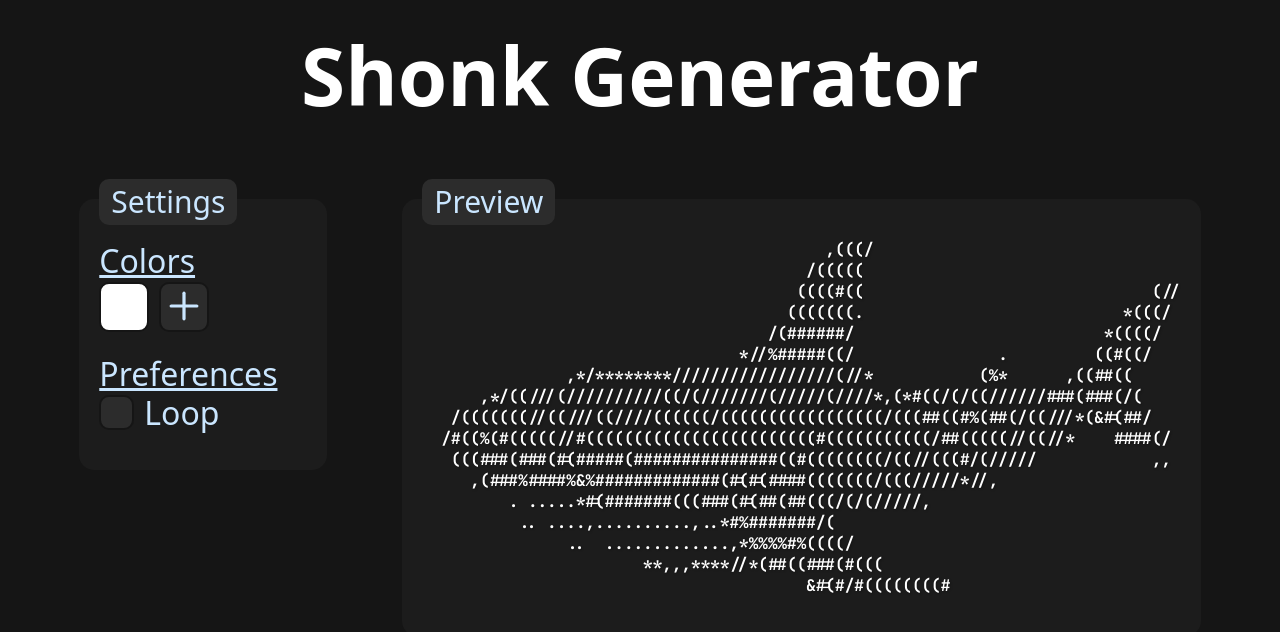
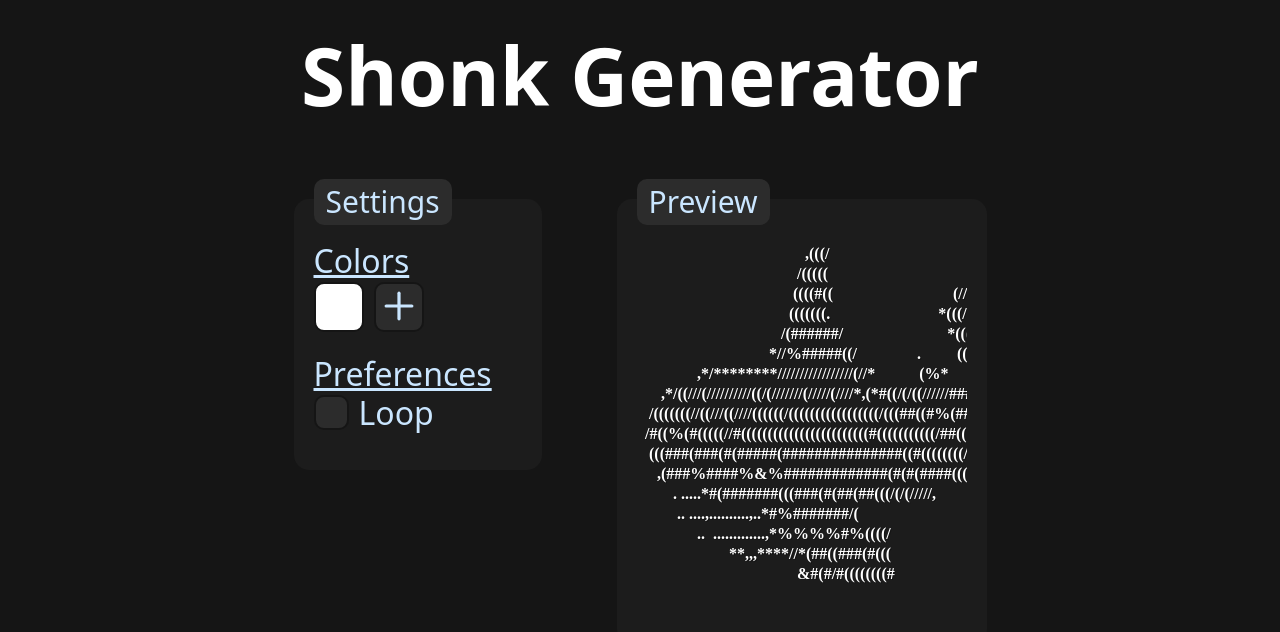
Before and after one commit to Kolpixx/shonk-generator, a React (Vite) app: page / in a window 1280 px wide. Shown: the top 632 px of the page. Built offline with nearby package versions, Linux system fonts and the light colour scheme; a web font is replaced by a local one.

Commit message:
canvas implementation

```diff
--- a/src/App.jsx
+++ b/src/App.jsx
@@ -1,16 +1,24 @@
+import { useState } from 'react'
 import './App.css'
 import Customization from './components/Customization/Customization'
 import Preview from './components/Preview/Preview'
 
 function App() {
+  const [colors, setColors] = useState(["#FFFFFF"]);
+
   return (
     <>
       <header>
         <h1>Shonk Generator</h1>
       </header>
       <main>
-        <Customization />
-        <Preview />
+        <Customization
+          colors={colors}
+          setColors={setColors}
+        />
+        <Preview
+          colors={colors}
+        />
       </main>
     </>
   )
--- a/src/components/Checkbox/Checkbox.jsx
+++ b/src/components/Checkbox/Checkbox.jsx
@@ -2,9 +2,8 @@ import './Checkbox.css'
 import { useEffect, useState } from "react"
 import { accentColor } from "../../consts";
 import { Check } from "lucide-react";
-import { updateShonk } from '../../utils';
 
-export default function Checkbox({ defaultValue }) {
+export default function Checkbox({ defaultValue, updateShonk }) {
     const [enabled, toggleEnabled] = useState(defaultValue);
 
     useEffect(() => {
--- a/src/components/ColorSelector/ColorSelector.jsx
+++ b/src/components/ColorSelector/ColorSelector.jsx
@@ -1,8 +1,7 @@
 import './ColorSelector.css'
 import { useEffect } from 'react';
-import { updateShonk } from '../../utils';
 
-export default function ColorSelector({color, index, colors, setColors}) {
+export default function ColorSelector({color, index, colors, setColors, updateShonk}) {
     function selectColor() {
         const input = document.createElement("input");
         input.type = "color";
--- a/src/components/Customization/Customization.jsx
+++ b/src/components/Customization/Customization.jsx
@@ -1,17 +1,13 @@
 import './Customization.css'
-import { updateShonk } from '../../utils'
-import { useEffect, useState } from 'react'
 import { Plus } from 'lucide-react'
 import { accentColor } from '../../consts'
 import ColorSelector from '../ColorSelector/ColorSelector'
 import Checkbox from '../Checkbox/Checkbox'
 
-export default function Customization() {
-    const [colors, setColors] = useState(["#FFFFFF"]);
-
-    useEffect(() => {
-        updateShonk();
-    }, [colors]);
+export default function Customization({ colors, setColors }) {
+    function updateShonk() {
+        setColors([...colors]);
+    }
 
     return (
         <section id="customization" data-title="Settings">
@@ -25,6 +21,7 @@ export default function Customization() {
                             index={index}
                             colors={colors}
                             setColors={setColors}
+                            updateShonk={updateShonk}
                         />
                     )}
                     <button className="pointer" id="add-color" onClick={() => {setColors([...colors, "#FFFFFF"])}}>
@@ -40,7 +37,10 @@ export default function Customization() {
                 <h2>Preferences</h2>
                 <div id="customization-preferences-settings">
                     <div className="settings-checkbox">
-                        <Checkbox defaultValue={false} />
+                        <Checkbox
+                            defaultValue={false}
+                            updateShonk={updateShonk}
+                        />
                         <label htmlFor="option-loop">Loop</label>
                     </div>
                 </div>
--- a/src/components/Preview/Preview.css
+++ b/src/components/Preview/Preview.css
@@ -1,8 +1,5 @@
 #preview {
     white-space: pre-wrap;
     font-family: "JetBrains Mono", system-ui;
-    & p {
-        filter: drop-shadow(1px 1px 1px rgba(0, 0, 0, 0.3));
-        font-weight: bold;
-    }
+    position: relative;
 }
--- a/src/components/Preview/Preview.jsx
+++ b/src/components/Preview/Preview.jsx
@@ -1,15 +1,44 @@
-import { default_shonk } from '../../shonks';
+import { useEffect } from 'react';
+import { default_shonk as shonk } from '../../shonks';
 import './Preview.css'
+import getLongestString from '../../utils';
 
-export default function Preview() {
-    const shonk = default_shonk();
-    const shonkArray = shonk.split(/\r\n|\n/);
+export default function Preview({ colors }) {
+    useEffect(() => {
+        const shonkArray = shonk.split(/\r\n|\n/);
+        const split = Math.round(shonkArray.length / colors.length);
+
+        const canvas = document.getElementById("preview-canvas");
+        const ctx = canvas.getContext("2d");
+        canvas.width = ctx.measureText(getLongestString(shonkArray)).width
+        canvas.height = shonkArray.length * 20 + 20;
+        ctx.font = "bold 16px JetBrains Mono";
+        ctx.shadowColor = "rgba(0, 0, 0, 0.3)";
+        ctx.shadowOffsetX = 1;
+        ctx.shadowOffsetY = 1;
+
+        // Bahahaha don't look at this!! :p
+        if (document.getElementById("option-loop").getAttribute("data-checked") === "true") {
+            for (let i = 0; i < shonkArray.length; i++) {
+                ctx.fillStyle = colors[i % colors.length];
+                ctx.fillText(shonkArray[i], 0, 20 * (i + 1));
+            }
+        } else {
+            let currentColor = -1;
+            for (let i = 0; i < shonkArray.length; i++) {
+                if (i % split === 0 && currentColor < colors.length - 1) {
+                    currentColor++;
+                }
+
+                ctx.fillStyle = colors[currentColor];
+                ctx.fillText(shonkArray[i], 0, 20 * (i + 1));
+            }
+        }
+    }, [colors]);
 
     return (
         <section id="preview" data-title="Preview">
-            {shonkArray.map((line, index) => {
-                return <p key={index} id={`preview-line-${index}`} style={{color: "white"}}>{line}</p>
-            })}
+            <canvas id="preview-canvas">Seems like your browser doesn't support the canvas element :P (The site won't work without it!!)</canvas>
         </section>
     )
 }
--- a/src/shonks.js
+++ b/src/shonks.js
@@ -1,5 +1,4 @@
-export function default_shonk() {
-    return `                                          ,(((/
+export const default_shonk = `                                          ,(((/
                                         /(((((
                                        ((((#((                              (//
                                       (((((((.                           *(((/
@@ -15,11 +14,9 @@ export function default_shonk() {
           .. ....,..........,..*#%#######/(
                ..  .............,*%%%%#%((((/
                        **,,,****//*(##((###(#(((
-                                        &#(#/#((((((((#`
-}
+                                        &#(#/#((((((((#`;
 
-export function secondary_shonk() {
-  return `  ⠀⠀⠀⠀⠀⠀⠀⠀⠀⠀⠀⠀⠀⠀⠀⠀⠀⠀⠀⠀⠀⠀⠀⠀⠀⠀⠀⠀⠀⠀⠀⠀⠀⣀⣤⣤⡄⠀⠀⠀⠀⠀⠀⠀⠀⠀⠀⠀⠀⠀⠀⠀⠀⠀⠀⠀⠀⠀⠀⠀⠀⠀
+export const secondary_shonk = `  ⠀⠀⠀⠀⠀⠀⠀⠀⠀⠀⠀⠀⠀⠀⠀⠀⠀⠀⠀⠀⠀⠀⠀⠀⠀⠀⠀⠀⠀⠀⠀⠀⠀⣀⣤⣤⡄⠀⠀⠀⠀⠀⠀⠀⠀⠀⠀⠀⠀⠀⠀⠀⠀⠀⠀⠀⠀⠀⠀⠀⠀⠀
 ⠀⠀⠀⠀⠀⠀⠀⠀⠀⠀⠀⠀⠀⠀⠀⠀⠀⠀⠀⠀⠀⠀⠀⠀⠀⠀⠀⠀⠀⠀⠀⠀⢀⣴⣿⣿⣿⡿⠀⠀⠀⠀⠀⠀⠀⠀⠀⠀⠀⠀⠀⠀⠀⠀⠀⠀⠀⠀⠀⠀⠀⠀⠀⠀
 ⠀⠀⠀⠀⠀⠀⠀⠀⠀⠀⠀⠀⠀⠀⠀⠀⠀⠀⠀⠀⠀⠀⠀⠀⠀⠀⠀⠀⠀⠀⢀⣴⣿⣿⣿⣿⡿⠁⠀⠀⠀⠀⠀⠀⠀⠀⠀⠀⠀⠀⠀⠀⠀⠀⠀⠀⠀⠀⠀⠀⠀⠀⠀⠀
 ⠀⠀⠀⠀⠀⠀⠀⠀⠀⠀⠀⠀⠀⠀⠀⠀⠀⠀⠀⠀⠀⠀⠀⠀⠀⠀⠀⠀⠀⣠⣾⣿⣿⣿⣿⣿⡇⠀⠀⠀⠀⠀⠀⠀⠀⠀⠀⠀⠀⠀⠀⠀⠀⠀⠀⠀⠀⠀⠀⠀⠀⠀⠀⠀
@@ -35,5 +32,4 @@ export function secondary_shonk() {
 ⠀⠀⠀⠀⠙⠲⣖⣤⣤⣆⣤⣀⣄⣄⣀⣀⣀⠀⠈⠉⠉⠛⠛⠻⠿⣿⣿⣿⣿⣿⣿⣿⣿⡿⡿⠿⠿⠿⠿⣿⣿⣿⠿⠿⠛⠛⠛⠉⠉⠀⠀⠀⠀⠀⠀⠀⠀⠀⠀⠀⠀⠀⠀⠀
 ⠀⠀⠀⠀⠀⠀⠀⠉⠛⠯⣍⣉⠉⠋⠝⠉⠋⠅⠐⠀⠀⠀⠀⠀⠀⠻⣿⣿⣿⣿⣿⣿⣿⣿⣶⣅⣰⠦⠗⠛⠉⠁⠀⠀⠀⠀⠀⠀⠀⠀⠀⠀⠀⠀⠀⠀⠀⠀⠀⠀⠀⠀⠀⠀
 ⠀⠀⠀⠀⠀⠀⠀⠀⠀⠀⠀⠈⠉⠙⠒⣓⣒⣒⡒⠢⠤⠤⠦⠤⠦⠶⣬⡟⢿⣿⣿⣿⣿⣿⣿⣿⣿⣷⣦⣤⣀⠀⠀⠀⠀⠀⠀⠀⠀⠀⠀⠀⠀⠀⠀⠀⠀⠀⠀⠀⠀⠀⠀⠀
-⠀⠀⠀⠀⠀⠀⠀⠀⠀⠀⠀⠀⠀⠀⠀⠀⠀⠀⠀⠀⠀⠀⠀⠀⠀⠀⠀⠀⠀⠈⠙⠛⠿⠿⢿⣿⣿⣿⣿⣿⣿⡿⠆⠀⠀⠀⠀⠀⠀⠀⠀⠀⠀⠀⠀⠀⠀⠀⠀⠀⠀⠀⠀⠀`
-}
+⠀⠀⠀⠀⠀⠀⠀⠀⠀⠀⠀⠀⠀⠀⠀⠀⠀⠀⠀⠀⠀⠀⠀⠀⠀⠀⠀⠀⠀⠈⠙⠛⠿⠿⢿⣿⣿⣿⣿⣿⣿⡿⠆⠀⠀⠀⠀⠀⠀⠀⠀⠀⠀⠀⠀⠀⠀⠀⠀⠀⠀⠀⠀⠀`;
--- a/src/utils.js
+++ b/src/utils.js
@@ -1,43 +1,5 @@
-import { default_shonk } from "./shonks";
-
-export function generateShonk(colors) {
-    console.log("test", colors);
+export default function getLongestString(arr) {
+    return arr.reduce((a, b) => {
+        return a.length > b.length ? a : b;
+    });
 }
-
-// bahahhaha don't look at this :p
-export function updateShonk() {
-    console.log("Updating Shonk...");
-
-    const shonk = default_shonk();
-    const shonkArray = shonk.split(/\r\n|\n/);
-
-    // Get user colors
-    const colors = [];
-    const colorPickerClass = Array.from(document.getElementsByClassName("color-picker"));
-
-    if (colorPickerClass.length === 0) { // Fallback
-        colors.push("#FFFFFF");
-    } else {
-        Array.from(document.getElementsByClassName("color-picker")).forEach((element) => {
-            colors.push(element.getAttribute("data-color"));
-            console.log("Registered color", element.getAttribute("data-color"));
-        });
-    }
-
-    const split = Math.round(shonkArray.length / colors.length);
-
-    if (document.getElementById("option-loop").getAttribute("data-checked") === "true") {
-        for (let i = 0; i < shonkArray.length; i++) {
-            document.getElementById(`preview-line-${i}`).style.color = colors[i % colors.length];
-        }
-    } else {
-        let currentColor = -1;
-        for (let i = 0; i < shonkArray.length; i++) {
-            if (i % split === 0 && currentColor < colors.length - 1) {
-                currentColor++;
-            }
-
-            document.getElementById(`preview-line-${i}`).style.color = colors[currentColor];;
-        }
-    }
-}
```
Also changed, not shown: src/components/ColorSelector/ContextMenu/ContextMenu.jsx (deleted, +0 -7 lines), src/components/ColorSelector/ContextMenu/ContextMenu.css (deleted).
